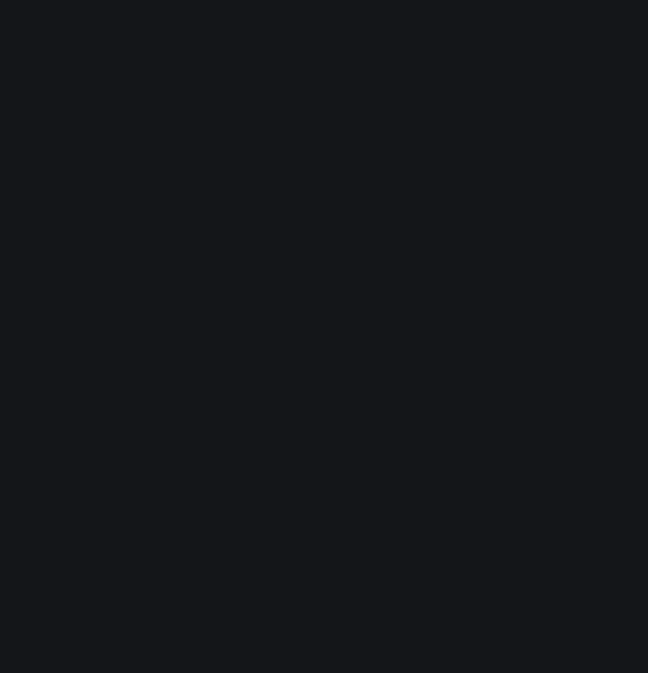
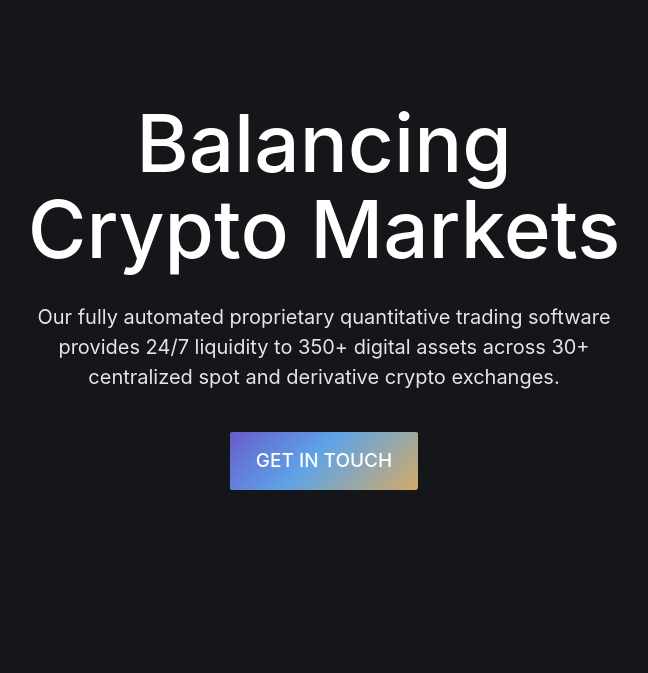
Before and after one commit to ambrr17/crypto, a plain HTML site: page index.html in a window 1280 px wide. Shown: the whole page, without its empty margins (332-980 px from the left). Drawn offline with Linux system fonts and the light colour scheme; a web font is replaced by a local one.

```diff
--- a/index.html
+++ b/index.html
@@ -50,6 +50,7 @@
             <span></span>
         </button>
     </header>
+
     <nav class="header__mob-menu mob-menu">
         <div class="mob-menu__bkg">
             <ul class="mob-menu__body">
@@ -68,7 +69,21 @@
     </nav>
 
     <main class="main">
-        <!-- <h1 style="width: 100%;text-align: center;">qqq</h1> -->
+        <section class="sc1">
+            <div class="sc1__bg"></div>
+            <div class="sc1__container">
+                <h1 class="sc1__h1">
+                    Balancing<br />
+                    Crypto Markets
+                </h1>
+                <div class="sc1__descr">
+                    Our fully automated proprietary quantitative trading software<br/>
+                    provides 24/7 liquidity to 350+ digital assets across 30+<br/>
+                    centralized spot and derivative crypto exchanges.
+                </div>
+                <div class="sc1__btn"><span>Get in touch</span></div>
+            </div>
+        </section>
     </main>
 </body>
 
--- a/scss/main.scss
+++ b/scss/main.scss
@@ -15,8 +15,12 @@
 
 :root {
     --bg-black: #141619;
-    // --header-height: 70px;
+    --header-height: 90px;
     --header-mob-height: 70px;
+}
+
+html {
+    scroll-behavior: smooth;
 }
 
 body {
@@ -26,6 +30,14 @@
     background-color: var(--bg-black);
     overscroll-behavior-y: none;
     overflow-x: hidden;
+}
+
+[class$=__container] {
+    width: 100%;
+    margin: 0 auto;
+    padding-left: 32px;
+    padding-left: 32px;
+    max-width: 1120px;
 }
 
 .header {
@@ -284,6 +296,7 @@
     }
 }
 
+//mob-menu
 .mob-menu {
     top: var(--header-mob-height);
     left: 0;
@@ -418,6 +431,103 @@
     }
 }
 
+.sc1 {
+    min-height: 600px;
+
+    &__bg {}
+
+    &__container {
+        display: flex;
+        flex-direction: column;
+        align-items: center;
+        justify-content: start;
+    }
+
+    &__h1 {
+        max-width: 840px;
+        height: auto;
+        margin: 0 auto;
+        margin-top: 30px;
+        font-family: 'Inter';
+        font-style: normal;
+        font-weight: 500;
+        font-size: 80px;
+        line-height: 1.075;
+        text-align: center;
+        color: #fff;
+    }
+
+    &__descr {
+        margin-top: 30px;
+        width: 100%;
+        color: rgb(229, 229, 229);
+        font-size: 20px;
+        font-weight: 400;
+        letter-spacing: normal;
+        line-height: 1.5;
+        text-align: center;
+    }
+
+    &__btn {
+        margin-top: 40px;
+        position: relative;
+        display: flex;
+        justify-content: center;
+        padding: 18px 26px;
+        background: rgba(0, 0, 0, 0);
+        border: 0;
+        border-radius: 2px;
+        outline: 0;
+        overflow: hidden;
+        cursor: pointer;
+
+        &::before {
+            content: '';
+            position: absolute;
+            top: 0;
+            left: 0;
+            width: 100%;
+            height: 100%;
+            border-radius: 2px;
+            background: linear-gradient(135deg, #665DCD 0%, #5FA4E6 44.76%, #D2AB67 100%);
+            transition: transform .4s;
+            z-index: 1;
+        }
+
+        &::after {
+            content: "";
+            position: absolute;
+            top: 0;
+            left: 0;
+            width: 100%;
+            height: 100%;
+            border: 2px solid rgba(0, 0, 0, 0);
+            border-radius: 2px;
+            border-image: linear-gradient(135deg, #665DCD 0%, #5FA4E6 44.76%, #D2AB67 100%) 1;
+            transition: opacity .2s;
+            z-index: 0;
+            pointer-events: none;
+        }
+
+        span {
+            font-style: normal;
+            font-weight: 500;
+            font-size: 19px;
+            line-height: 22px;
+            text-align: center;
+            text-transform: uppercase;
+            color: #FFFFFF;
+            z-index: 2;
+        }
+
+        &:hover {
+            &::before {
+                transform: translate3d(100%, 0, 0);
+            }
+        }
+    }
+}
+
 @media (max-width: 1280px) {
     //
 }
```
Also changed, not shown: css/main.css.
